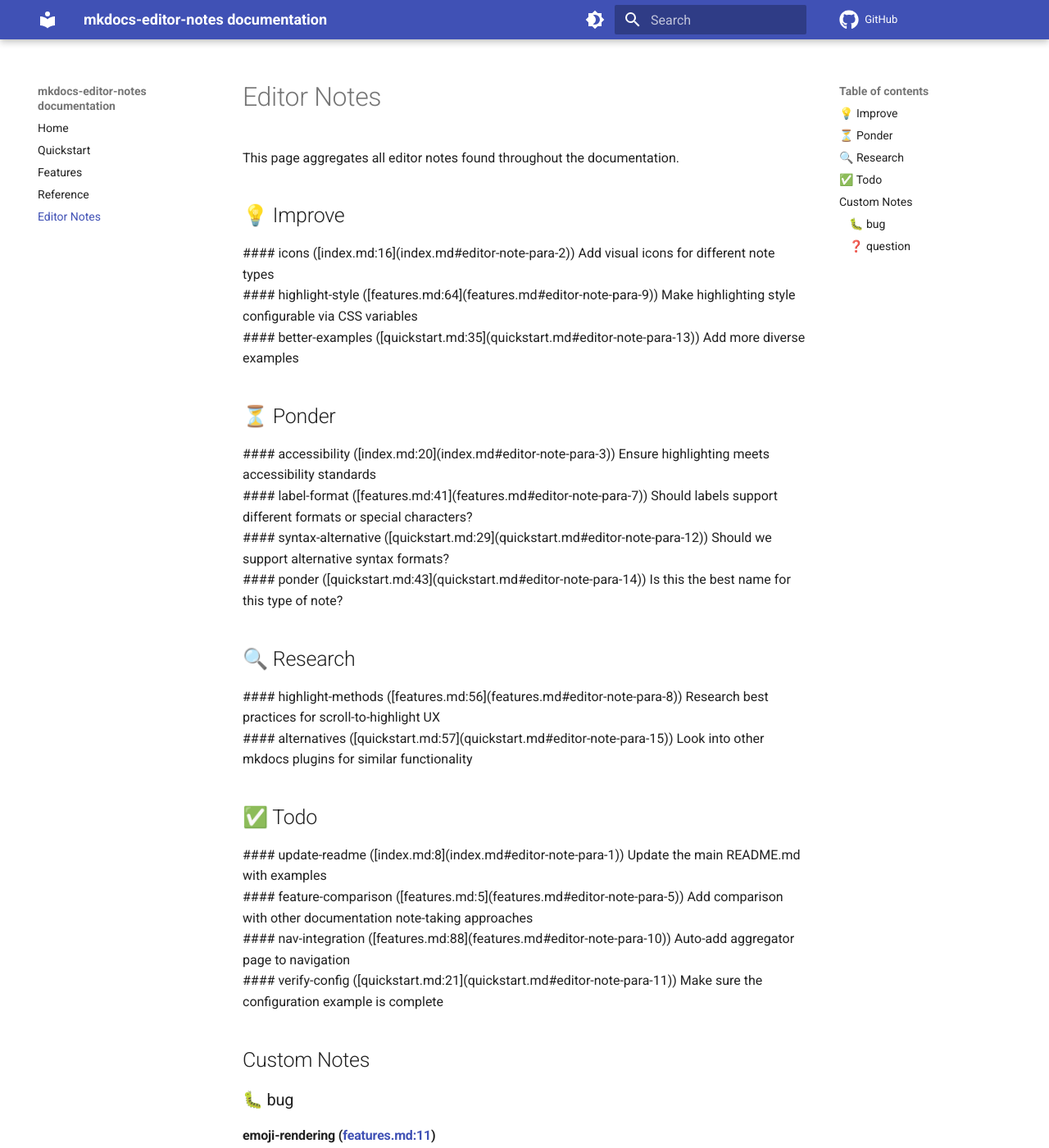
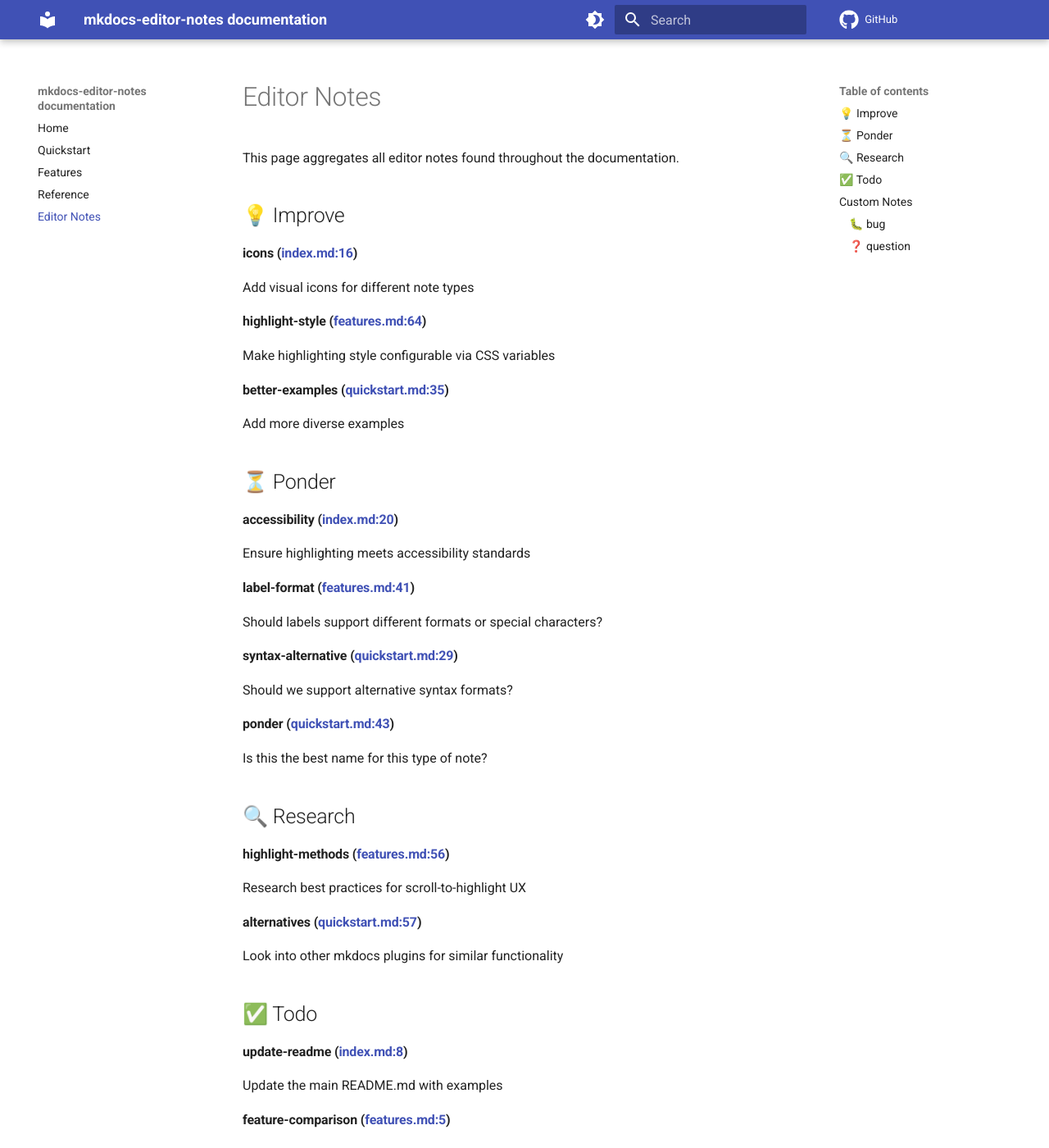
Before and after one commit to dusktreader/mkdocs-editor-notes, an MkDocs documentation site: the page built from docs/source/editor-notes.md, in a window 1280 px wide and 1400 px high. Shown: the whole window at 82% size. Built offline with MkDocs 1.6.1 and Material for MkDocs 9.7.7, drawn with Linux system fonts in a browser that asks for light colours; comment, search, counter and statistics services are not loaded; some of the changed text lies outside the part shown.

Commit message:
chore: Verified HTML rendering works correctly
- HTML divs are rendering properly
- H4 headings and links display correctly
- Single-rectangle highlighting structure in place

```diff
--- a/docs/source/editor-notes.md
+++ b/docs/source/editor-notes.md
@@ -10,23 +10,20 @@
 
 <div class="editor-note-entry">
 <span id="note-editor-note-para-2"></span>
-#### icons ([index.md:16](index.md#editor-note-para-2))
-
-Add visual icons for different note types
+<h4>icons (<a href="index.md#editor-note-para-2">index.md:16</a>)</h4>
+<p>Add visual icons for different note types</p>
 </div>
 
 <div class="editor-note-entry">
 <span id="note-editor-note-para-9"></span>
-#### highlight-style ([features.md:64](features.md#editor-note-para-9))
-
-Make highlighting style configurable via CSS variables
+<h4>highlight-style (<a href="features.md#editor-note-para-9">features.md:64</a>)</h4>
+<p>Make highlighting style configurable via CSS variables</p>
 </div>
 
 <div class="editor-note-entry">
 <span id="note-editor-note-para-13"></span>
-#### better-examples ([quickstart.md:35](quickstart.md#editor-note-para-13))
-
-Add more diverse examples
+<h4>better-examples (<a href="quickstart.md#editor-note-para-13">quickstart.md:35</a>)</h4>
+<p>Add more diverse examples</p>
 </div>
 
 
@@ -34,30 +31,26 @@
 
 <div class="editor-note-entry">
 <span id="note-editor-note-para-3"></span>
-#### accessibility ([index.md:20](index.md#editor-note-para-3))
-
-Ensure highlighting meets accessibility standards
+<h4>accessibility (<a href="index.md#editor-note-para-3">index.md:20</a>)</h4>
+<p>Ensure highlighting meets accessibility standards</p>
 </div>
 
 <div class="editor-note-entry">
 <span id="note-editor-note-para-7"></span>
-#### label-format ([features.md:41](features.md#editor-note-para-7))
-
-Should labels support different formats or special characters?
+<h4>label-format (<a href="features.md#editor-note-para-7">features.md:41</a>)</h4>
+<p>Should labels support different formats or special characters?</p>
 </div>
 
 <div class="editor-note-entry">
 <span id="note-editor-note-para-12"></span>
-#### syntax-alternative ([quickstart.md:29](quickstart.md#editor-note-para-12))
-
-Should we support alternative syntax formats?
+<h4>syntax-alternative (<a href="quickstart.md#editor-note-para-12">quickstart.md:29</a>)</h4>
+<p>Should we support alternative syntax formats?</p>
 </div>
 
 <div class="editor-note-entry">
 <span id="note-editor-note-para-14"></span>
-#### ponder ([quickstart.md:43](quickstart.md#editor-note-para-14))
-
-Is this the best name for this type of note?
+<h4>ponder (<a href="quickstart.md#editor-note-para-14">quickstart.md:43</a>)</h4>
+<p>Is this the best name for this type of note?</p>
 </div>
 
 
@@ -65,16 +58,14 @@
 
 <div class="editor-note-entry">
 <span id="note-editor-note-para-8"></span>
-#### highlight-methods ([features.md:56](features.md#editor-note-para-8))
-
-Research best practices for scroll-to-highlight UX
+<h4>highlight-methods (<a href="features.md#editor-note-para-8">features.md:56</a>)</h4>
+<p>Research best practices for scroll-to-highlight UX</p>
 </div>
 
 <div class="editor-note-entry">
 <span id="note-editor-note-para-15"></span>
-#### alternatives ([quickstart.md:57](quickstart.md#editor-note-para-15))
-
-Look into other mkdocs plugins for similar functionality
+<h4>alternatives (<a href="quickstart.md#editor-note-para-15">quickstart.md:57</a>)</h4>
+<p>Look into other mkdocs plugins for similar functionality</p>
 </div>
 
 
@@ -82,30 +73,26 @@
 
 <div class="editor-note-entry">
 <span id="note-editor-note-para-1"></span>
-#### update-readme ([index.md:8](index.md#editor-note-para-1))
-
-Update the main README.md with examples
+<h4>update-readme (<a href="index.md#editor-note-para-1">index.md:8</a>)</h4>
+<p>Update the main README.md with examples</p>
 </div>
 
 <div class="editor-note-entry">
 <span id="note-editor-note-para-5"></span>
-#### feature-comparison ([features.md:5](features.md#editor-note-para-5))
-
-Add comparison with other documentation note-taking approaches
+<h4>feature-comparison (<a href="features.md#editor-note-para-5">features.md:5</a>)</h4>
+<p>Add comparison with other documentation note-taking approaches</p>
 </div>
 
 <div class="editor-note-entry">
 <span id="note-editor-note-para-10"></span>
-#### nav-integration ([features.md:88](features.md#editor-note-para-10))
-
-Auto-add aggregator page to navigation
+<h4>nav-integration (<a href="features.md#editor-note-para-10">features.md:88</a>)</h4>
+<p>Auto-add aggregator page to navigation</p>
 </div>
 
 <div class="editor-note-entry">
 <span id="note-editor-note-para-11"></span>
-#### verify-config ([quickstart.md:21](quickstart.md#editor-note-para-11))
-
-Make sure the configuration example is complete
+<h4>verify-config (<a href="quickstart.md#editor-note-para-11">quickstart.md:21</a>)</h4>
+<p>Make sure the configuration example is complete</p>
 </div>
 
 
```
